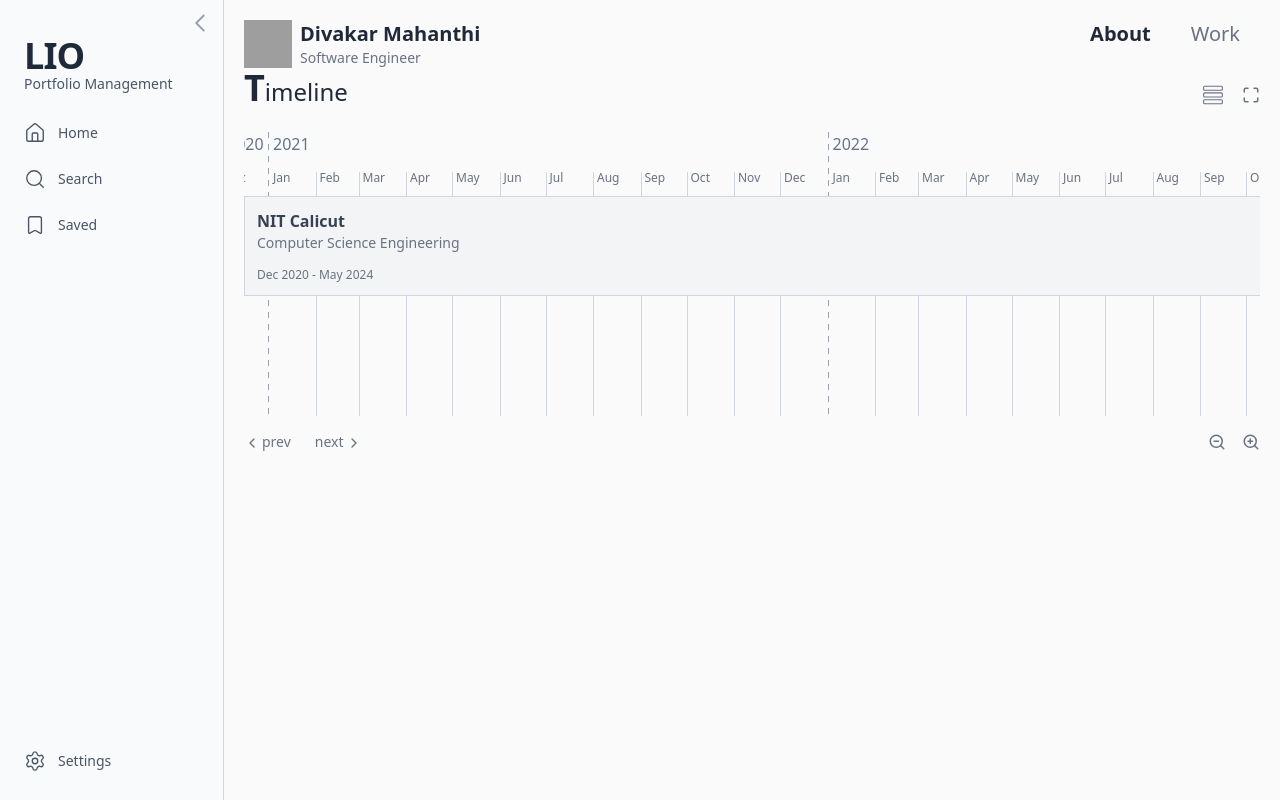
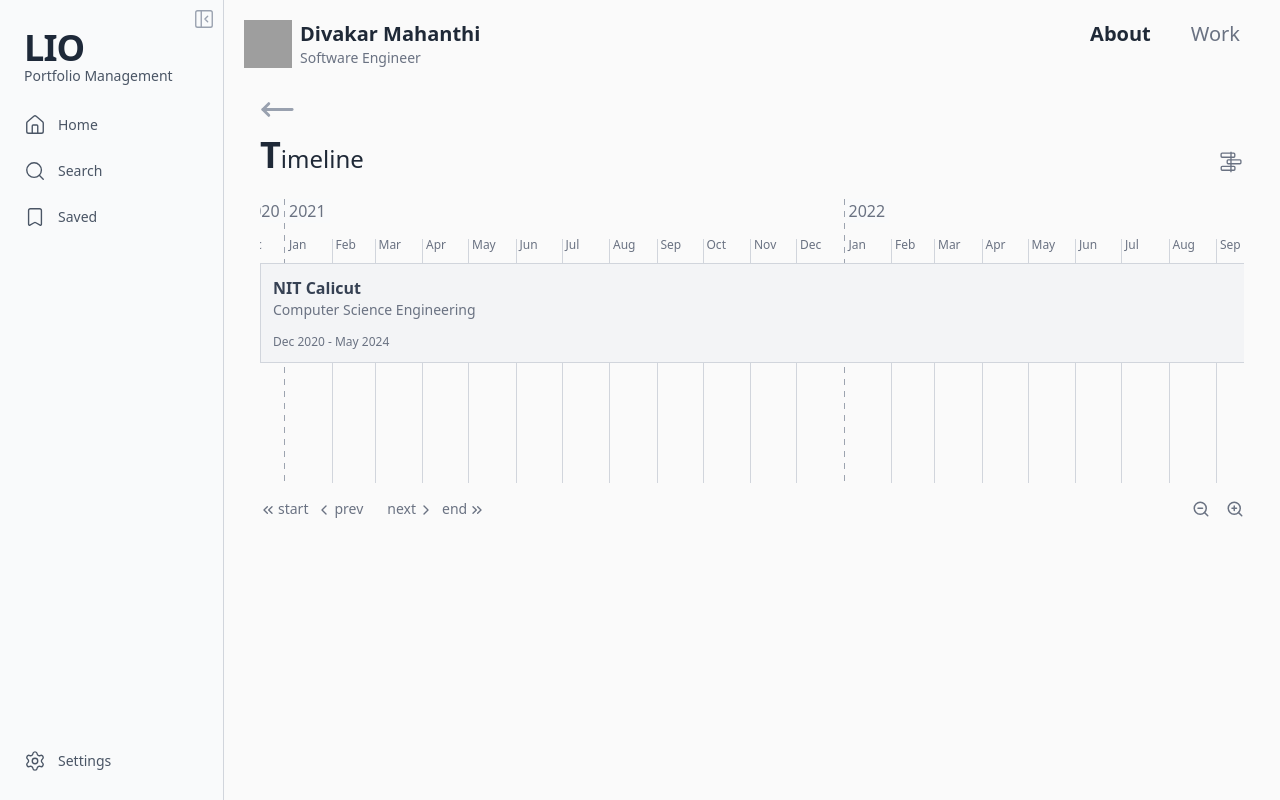
Before and after one commit to the-walkerrr/lio-fe, a Next.js app: page /portfolio/view/1/about/timeline in a window 1280 px wide. Built offline with nearby package versions, Linux system fonts and the light colour scheme; grey boxes are pictures that could not be loaded.

Commit message:
timeline ascending order

```diff
--- a/src/app/portfolio/view/[portfolioId]/about/timeline/page.js
+++ b/src/app/portfolio/view/[portfolioId]/about/timeline/page.js
@@ -1,10 +1,7 @@
 import Link from "next/link";
-import { Maximize } from "lucide-react";
-import { TimelineListViewIcon } from "@/icons";
+import { CalendarArrowDown, CalendarArrowUp, MoveLeft } from "lucide-react";
+import { TimelineListViewIcon, TimelineDefaultViewIcon } from "@/icons";
 import { TimelineDefaultView, TimelineListView } from "@/components/Timeline";
-
-async function Timeline({ params }) {
-  const { portfolioId } = await params;
 
 const timelineData = [
   {
@@ -26,37 +23,67 @@ async function Timeline({ params }) {
     endTime: null,
   },
 ];
+
+const iconLinkClass =
+  "flex items-center gap-1 text-gray-500 hover:text-black cursor-pointer";
+
+async function Timeline({ params, searchParams }) {
+  const { portfolioId } = await params;
+  const { view: rawView, order: rawOrder } = await searchParams;
+
+  const view = rawView === "list" ? "list" : "default";
+  const order = rawOrder === "asc" ? "asc" : "desc";
+
+  const isList = view === "list";
+  const OrderIcon = order === "desc" ? CalendarArrowUp : CalendarArrowDown;
+  const TimelineIcon = isList ? TimelineListViewIcon : TimelineDefaultViewIcon;
+  const TimelineComponent = isList ? TimelineListView : TimelineDefaultView;
+
   return (
-    <div className="flex flex-col gap-2">
+    <div className="flex flex-col gap-2 mt-6 mx-4">
+      <Link
+        href={`/portfolio/view/${portfolioId}/about`}
+        className="w-fit text-gray-400 hover:text-black cursor-pointer"
+      >
+        <MoveLeft size={35} />
+      </Link>
       <div className="flex items-end justify-between">
         <div className="text-2xl font-medium">
           <span className="text-4xl font-bold">T</span>imeline
         </div>
         <div className="flex items-center gap-4">
+          {/* ASC / DESC toggle */}
+          {isList && (
             <Link
               href={{
-              pathname: `/portfolio/view/${portfolioId}/about/timeline`,
-              query: { view: "list" },
+                query: {
+                  view,
+                  order: order === "desc" ? "asc" : "desc",
+                },
               }}
-            className="flex items-center gap-1 text-gray-500 hover:text-black cursor-pointer"
+              replace
+              className={iconLinkClass}
             >
-            <TimelineListViewIcon size={26} />
+              <OrderIcon size={24} strokeWidth={1.5} />
             </Link>
+          )}
+          {/* List / Default view toggle */}
           <Link
             href={{
-              pathname: `/portfolio/view/${portfolioId}/about/timeline`,
-              query: { view: "default" },
+              query: { view: isList ? "default" : "list" },
             }}
-            className="flex font-medium gap-2"
+            replace
+            className={iconLinkClass}
           >
-            <Maximize
-              className="cursor-pointer text-gray-500 hover:text-black"
-              size={18}
-            />
+            <TimelineIcon size={26} />
           </Link>
         </div>
       </div>
-      <TimelineDefaultView timelineData={timelineData} />
+      <TimelineComponent
+        timelineData={timelineData}
+        order={order}
+        showStartAndEnd
+      />
     </div>
   );
 }
--- a/src/components/Timeline/TimelineListView.js
+++ b/src/components/Timeline/TimelineListView.js
@@ -1,5 +1,42 @@
-function TimelineListView() {
-  return <div>TimelineListView</div>;
+import dayjs from "dayjs";
+
+function TimelineListView({ timelineData = [], order = "desc" }) {
+  const now = dayjs().unix();
+
+  return (
+    <div className="flex flex-col mt-4">
+      {timelineData
+        .sort((a, b) =>
+          order === "desc"
+            ? b.startTime - a.startTime
+            : a.startTime - b.startTime,
+        )
+        .map((item, index) => (
+          <div
+            key={index}
+            className="flex items-center justify-center gap-4 w-full"
+          >
+            <div className="flex flex-col items-center self-stretch">
+              <div className="w-1 flex-1 bg-gray-300"></div>
+              <div className="font-mono my-2 text-xs text-nowrap font-medium">
+                {dayjs(item.startTime * 1000).format("MMM DD, YYYY")}
+                {" - "}
+                {dayjs((item.endTime || now) * 1000).format("MMM DD, YYYY")}
+              </div>
+              <div className="w-1 flex-1 bg-gray-300"></div>
+            </div>
+            <div className="w-full bg-gray-100 border border-gray-300 my-4">
+              <div className="flex flex-col gap-1 h-full p-4">
+                <div className="font-bold text-gray-700">{item.title}</div>
+                <div className="text-sm font-medium text-gray-500">
+                  {item.description}
+                </div>
+              </div>
+            </div>
+          </div>
+        ))}
+    </div>
+  );
 }
 
 export default TimelineListView;
--- a/src/components/common/Navbar.js
+++ b/src/components/common/Navbar.js
@@ -1,10 +1,9 @@
 "use client";
-
 import { memo } from "react";
 import Link from "next/link";
 import { usePathname } from "next/navigation";
 import { useShallow } from "zustand/react/shallow";
-import { Home, Search, Bookmark, Settings, ChevronLeft } from "lucide-react";
+import { Home, Search, Bookmark, Settings, PanelLeftClose } from "lucide-react";
 import { useDesktopNavStore } from "@/stores/useDesktopNavStore";
 
 const menuItems = [
@@ -88,13 +87,11 @@ export default function Navbar() {
           aria-label={isDesktopNavOpen ? "Hide sidebar" : "Show sidebar"}
           className={`flex justify-center pt-2 transition-all duration-300 hover:text-gray-800 cursor-pointer ${isDesktopNavOpen ? "justify-end pr-2" : ""}`}
         >
-          <ChevronLeft
-            size={30}
+          <PanelLeftClose
+            size={22}
             strokeWidth={1.5}
-            className={`transition-transform duration-300 ease-in-out ${
-              isDesktopNavOpen
-                ? "rotate-0 text-gray-400 hover:text-gray-600"
-                : "rotate-180 text-gray-600"
+            className={`transition-transform duration-300 text-gray-400 hover:text-gray-600 ease-in-out ${
+              isDesktopNavOpen ? "rotate-0" : "rotate-180"
             }`}
           />
         </button>
--- a/src/icons/TimeLineDefaultViewIcon.js
+++ b/src/icons/TimeLineDefaultViewIcon.js
@@ -5,7 +5,7 @@ function TimelineDefaultViewIcon({ size = 18, className }) {
       viewBox="0 0 94.49 97.754"
       width={size}
       height={size}
-      strokeWidth={4}
+      strokeWidth={5}
       stroke="currentColor"
     >
       <path d="M13.84 15.75h43.81m-43.81 0h43.81m0 0c2.56 0 3.83 1.28 3.83 3.84m-3.83-3.84c2.56 0 3.83 1.28 3.83 3.84m0 0v7.67m0-7.67v7.67m0 0c0 2.55-1.27 3.83-3.83 3.83m3.83-3.83c0 2.55-1.27 3.83-3.83 3.83m0 0H13.84m43.81 0H13.84m0 0c-2.56 0-3.84-1.28-3.84-3.83m3.84 3.83c-2.56 0-3.84-1.28-3.84-3.83m0 0v-7.67m0 7.67v-7.67m0 0q0-3.84 3.84-3.84M10 19.59q0-3.84 3.84-3.84m22.846 24.93h44.13m-44.13 0h44.13m0 0c2.45 0 3.67 1.23 3.67 3.68m-3.67-3.68c2.45 0 3.67 1.23 3.67 3.68m0 0v7.36m0-7.36v7.36m0 0c0 2.45-1.22 3.67-3.67 3.67m3.67-3.67c0 2.45-1.22 3.67-3.67 3.67m0 0h-44.13m44.13 0h-44.13m0 0c-2.45 0-3.68-1.22-3.68-3.67m3.68 3.67c-2.45 0-3.68-1.22-3.68-3.67m0 0v-7.36m0 7.36v-7.36m0 0c0-2.45 1.23-3.68 3.68-3.68m-3.68 3.68c0-2.45 1.23-3.68 3.68-3.68" />
--- a/src/icons/TimelineListViewIcon.js
+++ b/src/icons/TimelineListViewIcon.js
@@ -5,7 +5,7 @@ function TimelineListViewIcon({ size = 18, className }) {
       viewBox="0 0 71.484 68.525"
       width={size}
       height={size}
-      strokeWidth="3"
+      strokeWidth="4"
       stroke="currentColor"
       fill="none"
       strokeLinecap="round"
```
Lines whose indentation alone changed are shown as unchanged.
